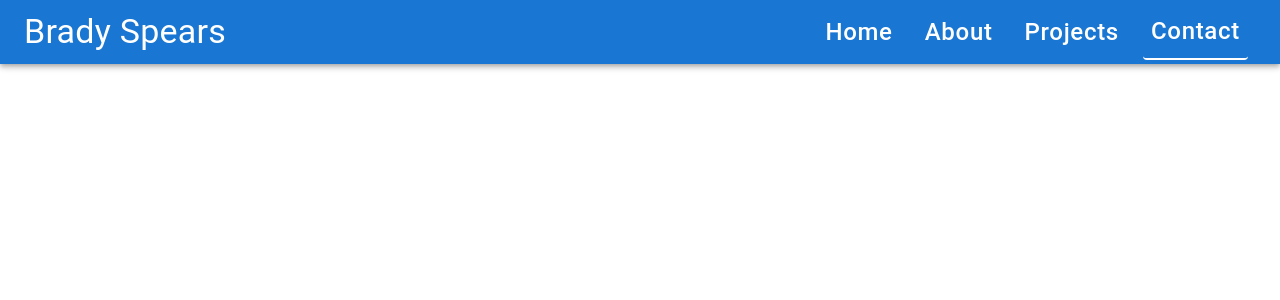
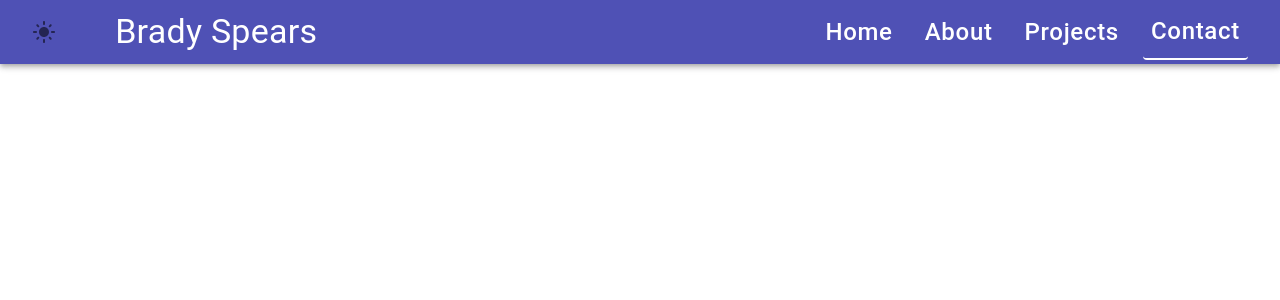
Before and after one commit to Brady-Spears66/React-Portfolio, a React (Vite) app: page /contact in a window 1280 px wide. Shown: the top 300 px of the page. Built offline with nearby package versions, Linux system fonts and the light colour scheme.

Commit message:
Adding redux state for changing from light and dark mode

```diff
--- a/package.json
+++ b/package.json
@@ -12,11 +12,14 @@
   "dependencies": {
     "@emotion/react": "^11.11.4",
     "@emotion/styled": "^11.11.5",
+    "@mui/icons-material": "^5.16.7",
     "@mui/material": "^5.15.20",
+    "@reduxjs/toolkit": "^2.2.7",
     "firebase": "^11.1.0",
     "react": "^18.2.0",
     "react-dom": "^18.2.0",
-    "react-router-dom": "^7.1.1"
+    "react-router-dom": "^7.1.1",
+    "react-redux": "^9.1.2"
   },
   "devDependencies": {
     "@types/react": "^18.2.66",
--- a/src/App.tsx
+++ b/src/App.tsx
@@ -1,13 +1,46 @@
 import { Routes, Route } from 'react-router-dom';
-import { Container } from '@mui/material';
+import { Container, createTheme, CssBaseline, ThemeOptions, ThemeProvider } from '@mui/material';
 import Navbar from './components/Navbar';
 import Home from './pages/Home';
 import About from './pages/About';
 import Projects from './pages/Projects';
 import Contact from './pages/Contact';
+import { useAppSelector } from './state/Hooks';
+
+// @ts-expect-error
+let theme = createTheme({});
+
+const DarkTheme: ThemeOptions = createTheme({
+    palette: {
+        mode: "dark",
+        primary: {
+            main: "#3f51v5"
+        },
+        secondary: {
+            main: "#f50057"
+        }
+    }
+});
+
+const LightTheme: ThemeOptions = createTheme({
+    palette: {
+        mode: "light",
+        primary: {
+            main: "#4f51b5"
+        },
+        secondary: {
+            main: "#f50057"
+        }
+    }
+});
 
 function App() {
+  const mode = useAppSelector(state => state.theme.mode);
+  const theme = mode === "light" ? LightTheme : DarkTheme;
+
   return (
+    <ThemeProvider theme={theme}>
+      <CssBaseline />
       <Container disableGutters sx={{minHeight: "100vh", minWidth: '100vw', margin: 0, padding: 0}}>
         <Navbar />
         <Container sx={{ mt: 4 }}>
@@ -19,6 +52,7 @@ function App() {
           </Routes>
         </Container>
       </Container>
+    </ThemeProvider>
   );
 }
 
--- a/src/components/Navbar.tsx
+++ b/src/components/Navbar.tsx
@@ -1,5 +1,7 @@
 import { AppBar, Toolbar, Typography, Button, Box } from '@mui/material';
 import { useNavigate, useLocation } from 'react-router-dom';
+import ThemeModeButton from './ThemeModeButton';
+
 
 const Navbar = () => {
   const navigate = useNavigate();
@@ -15,6 +17,7 @@ const Navbar = () => {
   return (
     <AppBar position="static">
       <Toolbar>
+        <ThemeModeButton/>
         <Typography
           variant="h4"
           component="div"
--- /dev/null
+++ b/src/components/ThemeModeButton.tsx
@@ -0,0 +1,21 @@
+import { Box, IconButton } from "@mui/material";
+import DarkModeIcon from "@mui/icons-material/DarkMode"
+import LightModeIcon from "@mui/icons-material/LightMode"
+import { useAppDispatch, useAppSelector } from "../state/Hooks";
+import { setMode } from "../state/theme/ThemeSlice";
+
+/**
+ * A component that allows the user to toggle between light and dark mode
+ */
+export default function ThemeModeButton() {
+    const mode = useAppSelector(state => state.theme.mode);
+    const dispatch = useAppDispatch();
+
+    return (
+        <Box sx={{display: "flex", alignItems: "center", paddingRight: '4vw'}}>
+            <IconButton onClick={() => dispatch(setMode(mode == "light" ? "dark" : "light"))}>
+                {mode === "light" ? <LightModeIcon/> : <DarkModeIcon />}
+            </IconButton>
+        </Box>
+    );
+}
--- a/src/main.tsx
+++ b/src/main.tsx
@@ -3,12 +3,16 @@ import ReactDOM from 'react-dom/client'
 import App from './App.tsx'
 import './index.css'
 import { BrowserRouter } from 'react-router-dom'
+import { Provider } from 'react-redux'
+import { store } from './state/Store.ts'
 
 
 ReactDOM.createRoot(document.getElementById('root')!).render(
   <React.StrictMode>
-    <BrowserRouter>
-      <App/>
-    </BrowserRouter>
+    <Provider store={store}>
+      <BrowserRouter>
+        <App/>
+      </BrowserRouter>
+    </Provider>
   </React.StrictMode>,
 )
--- /dev/null
+++ b/src/state/Hooks.ts
@@ -0,0 +1,5 @@
+import { TypedUseSelectorHook, useDispatch, useSelector } from 'react-redux'
+import { RootState, AppDispatch } from './Store'
+
+export const useAppDispatch = () => useDispatch<AppDispatch>();
+export const useAppSelector: TypedUseSelectorHook<RootState> = useSelector
--- /dev/null
+++ b/src/state/Store.ts
@@ -0,0 +1,12 @@
+import themeReducer, {themeSlice} from './theme/ThemeSlice'
+import { configureStore } from "@reduxjs/toolkit";
+
+
+export const store = configureStore({
+    reducer: {
+        theme: themeReducer
+    }
+});
+
+export type AppDispatch = typeof store.dispatch
+export type RootState = ReturnType<typeof store.getState>;
--- /dev/null
+++ b/src/state/theme/ThemeSlice.tsx
@@ -0,0 +1,32 @@
+/* External Imports */
+import { PaletteMode } from "@mui/material"
+import { createSlice, PayloadAction } from "@reduxjs/toolkit"
+
+const THEME_MODE_KEY = "themeMode";
+
+type ThemeState = {
+    mode: PaletteMode;
+};
+
+/**
+ * Controls the state and application logic for the current theming
+ */
+export const themeSlice = createSlice({
+    name: "theme",
+    initialState: {
+        mode: localStorage.getItem(THEME_MODE_KEY) ?? "light"
+    } as ThemeState,
+    reducers: {
+        /**
+         * Sets the current theme mode
+         */
+        setMode: (state, action: PayloadAction<PaletteMode>) => {
+            state.mode = action.payload;
+            localStorage.setItem(THEME_MODE_KEY, action.payload)
+        }
+    }
+});
+
+export const { setMode } = themeSlice.actions
+const themeReducer = themeSlice.reducer;
+export default themeReducer;
```
Also changed, not shown: 1 other file (tests, documents, lock files or other folders). Lines whose indentation alone changed are shown as unchanged.
